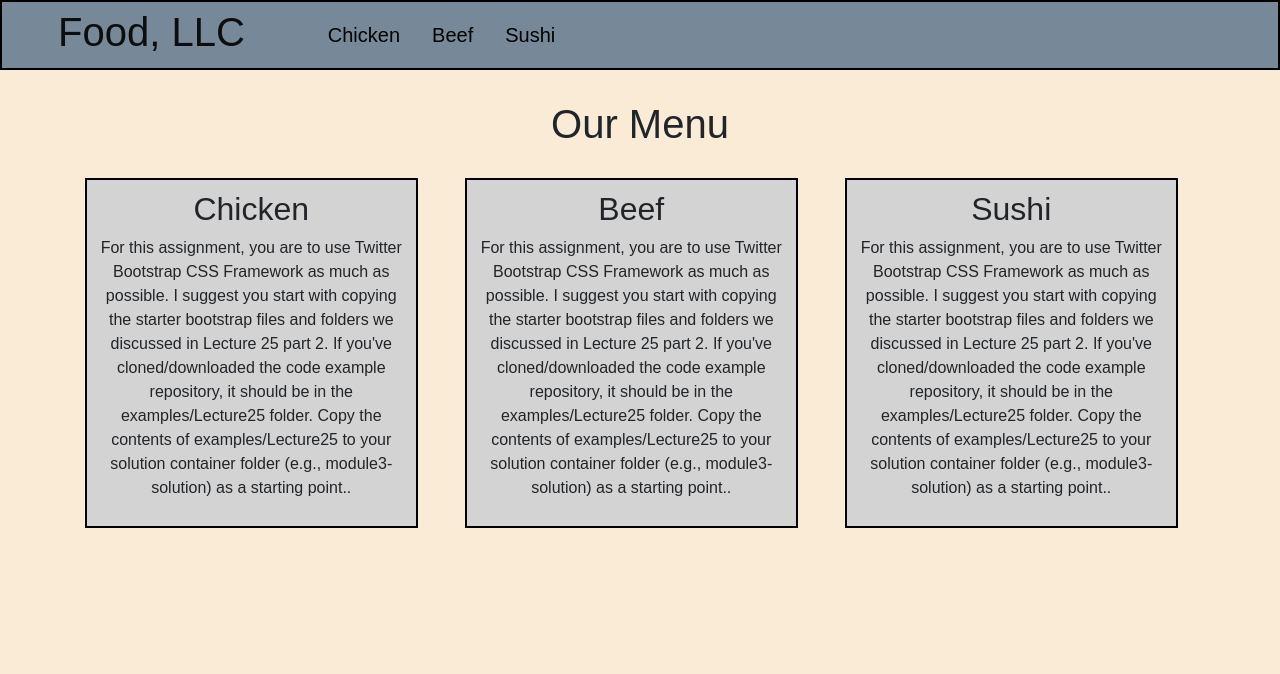
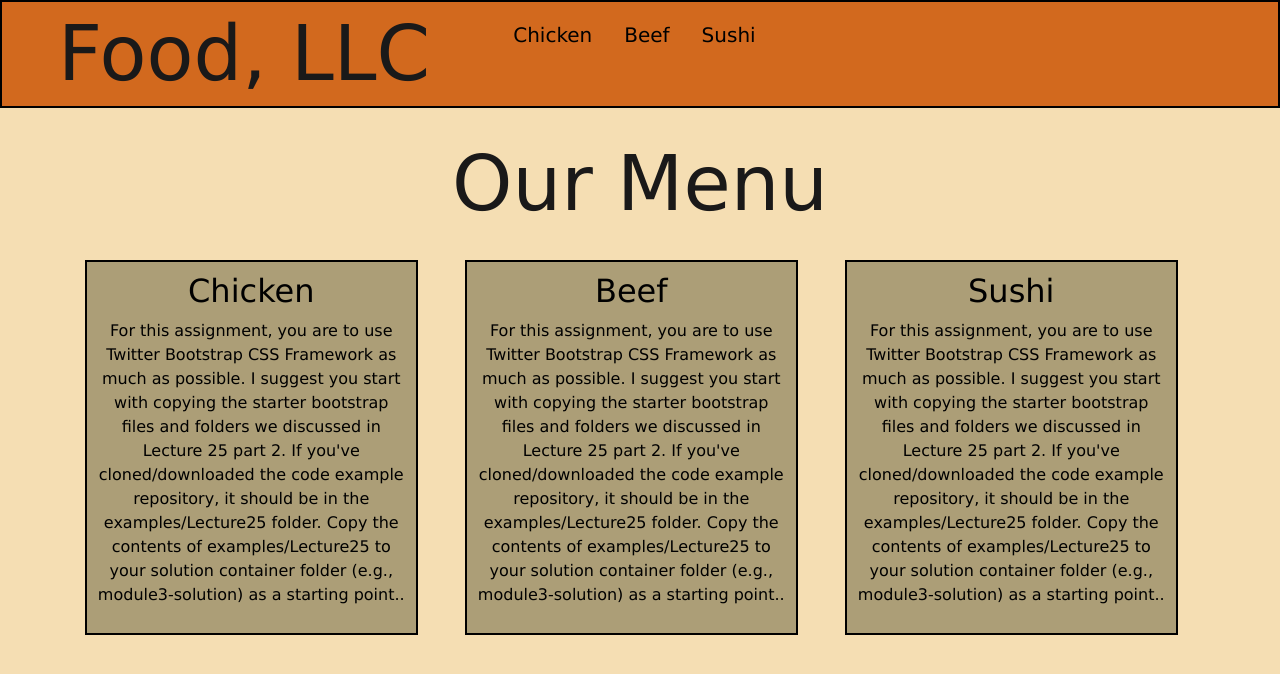
Before and after one commit to dtokat/module3, a plain HTML site: page index.html in a window 1280 px wide. Drawn offline with nearby package versions, Linux system fonts and the light colour scheme.

Commit message:
Update styles.css
edited

```diff
--- a/css/styles.css
+++ b/css/styles.css
@@ -1,12 +1,12 @@
 body {
   font-size: 16px;
-    color: ;
-    background-color: antiquewhite;
-    font-family: 'Oxygen', sans-serif;
+  color:black;
+  background-color: wheat;
+  font-family: Verdana, Geneva, Tahoma, sans-serif;
 }
 
 #header-nav {
-    background-color: lightslategrey;
+  background-color: chocolate;
   border: 2px solid black;
   margin: 0;
   padding: 0;
@@ -34,7 +34,8 @@ nav h1 {
 h1 {
   text-align: center;
   margin: 30px;
-
+  font-size: 6vw;
+  color: rgb(26, 25, 25);
 }
 
 #navbar2 {
@@ -59,7 +60,7 @@ h1 {
 }
 
 #menu2 {
-    background-color: lightgray;
+  background-color: rgba(139, 129, 94, 0.692);
   width: 95%;
   height: auto;
   text-align: center;
```
Lines whose indentation alone changed are shown as unchanged.
